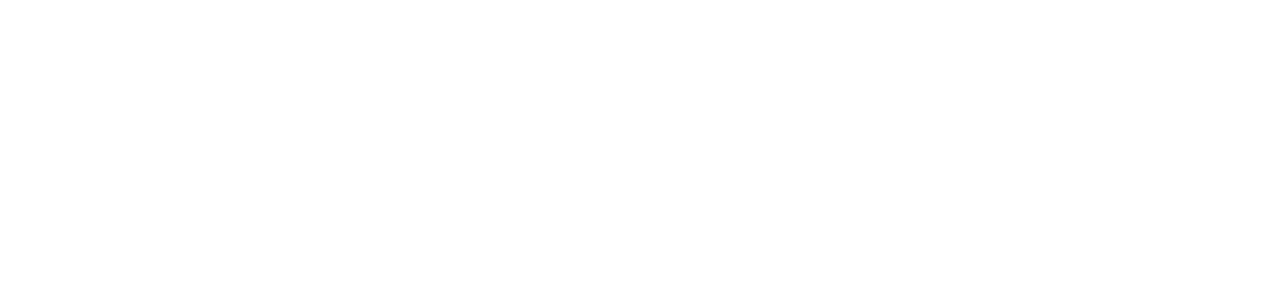
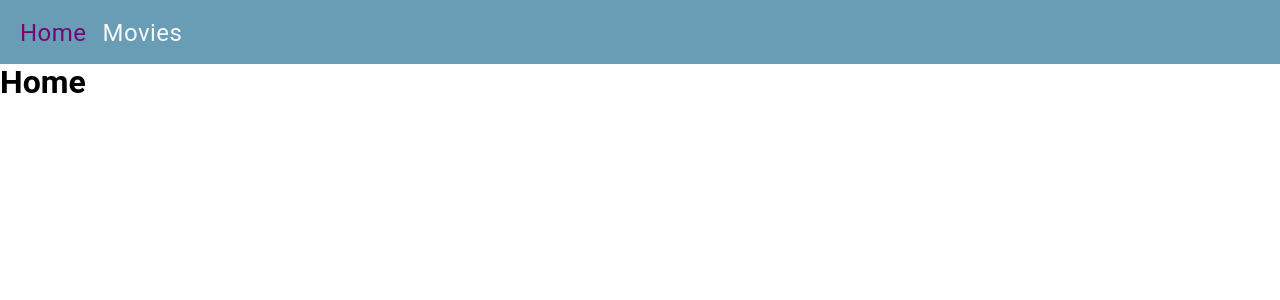
Before and after one commit to OlhaMasl/goit-react-hw-05, a React (Vite) app: page / in a window 1280 px wide. Shown: the top 300 px of the page. Built offline with nearby package versions, Linux system fonts and the light colour scheme.

Commit message:
add 2 pages

```diff
--- a/package.json
+++ b/package.json
@@ -13,7 +13,8 @@
     "clsx": "^2.1.1",
     "modern-normalize": "^2.0.0",
     "react": "^18.3.1",
-    "react-dom": "^18.3.1"
+    "react-dom": "^18.3.1",
+    "react-router-dom": "^6.25.1"
   },
   "devDependencies": {
     "@types/react": "^18.3.3",
--- a/src/components/App.jsx
+++ b/src/components/App.jsx
@@ -1,10 +1,19 @@
+import { Route, Routes } from "react-router-dom";
 import "../index.css"
+import Header from "./Header/Header";
+import HomePage from "../pages/HomePage/HomePage";
+import NotFoundPage from "../pages/NotFoundPage/NotFoundPage";
 
 
 const App = () => {
     return (
     <>
-
+        <Header />
+        <Routes>
+        <Route path="/" element={<HomePage />} />
+          {/* <Route path="/movies" element={<MoviesPage />} /> */}
+        <Route path="*" element={<NotFoundPage />} />
+      </Routes>
     </>
   );
 };
--- /dev/null
+++ b/src/components/Header/Header.jsx
@@ -0,0 +1,23 @@
+import { NavLink } from "react-router-dom";
+import s from "./Header.module.css";
+import clsx from "clsx";
+
+const Header = () => {
+
+const buildLinkClass = ({ isActive }) => {
+  return clsx(s.navItems, isActive && s.active);
+};
+
+    return (
+        <div className={s.header}>
+            <nav>
+                <ul className={s.navigation}>
+                    <li ><NavLink to="/" className={buildLinkClass}>Home</NavLink></li>
+                    <li><NavLink to="/movies"  className={buildLinkClass}>Movies</NavLink></li>
+                </ul>
+            </nav>
+        </div>
+    );
+};
+
+export default Header;
--- /dev/null
+++ b/src/components/Header/Header.module.css
@@ -0,0 +1,22 @@
+.header {
+    background-color: rgb(105, 157, 182);
+    height: 64px;
+    padding: 20px;
+}
+
+.navigation {
+    display: flex;
+    gap: 16px;
+}
+
+.navItems {
+color: #f7f7f8;
+font-size: 24px;
+font-weight: 400;
+line-height: 1.11;
+letter-spacing: 0.02em;
+}
+
+.active {
+color: #770671;
+}
--- a/src/main.jsx
+++ b/src/main.jsx
@@ -3,10 +3,11 @@
 import App from './components/App'
 import "modern-normalize";
 import "./index.css"
+import { BrowserRouter } from 'react-router-dom';
 
 
 ReactDOM.createRoot(document.getElementById('root')).render(
-  <>
+  <BrowserRouter>
     <App />
-  </>
+  </BrowserRouter>
 )
--- /dev/null
+++ b/src/pages/HomePage/HomePage.jsx
@@ -0,0 +1,11 @@
+import s from "./HomePage.module.css";
+
+const HomePage = () => {
+    return (
+        <div>
+            <h1>Home</h1>
+        </div>
+    );
+};
+
+export default HomePage;
--- /dev/null
+++ b/src/pages/NotFoundPage/NotFoundPage.jsx
@@ -0,0 +1,11 @@
+import s from "./NotFoundPage.module.css";
+
+const NotFoundPage = () => {
+    return (
+        <div className={s.conteiner}>
+            <h1 className={s.title}>This page was not found</h1>
+        </div>
+    );
+};
+
+export default NotFoundPage;
--- /dev/null
+++ b/src/pages/NotFoundPage/NotFoundPage.module.css
@@ -0,0 +1,16 @@
+.conteiner {
+    padding: 20px;
+    height: 480px;
+    display: flex;
+    justify-content: center;
+    align-items: center;
+}
+
+.title {
+    color: #d84621;
+    text-align: center;
+    font-size: 56px;
+    font-weight: 700;
+    line-height: 1.11;
+    letter-spacing: 0.02em;
+}
```
Also changed, not shown: src/pages/HomePage/HomePage.module.css (added), 1 other file (tests, documents, lock files or other folders).
